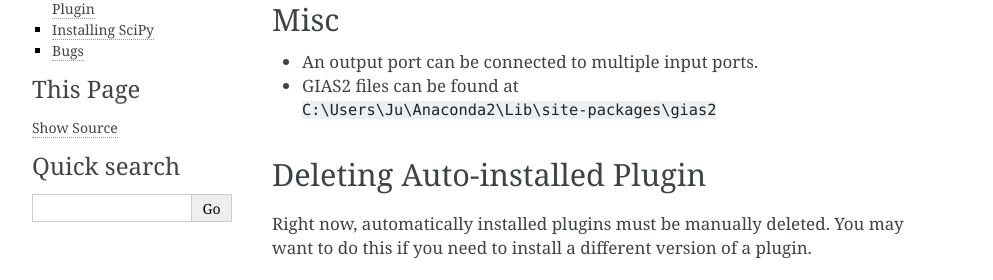
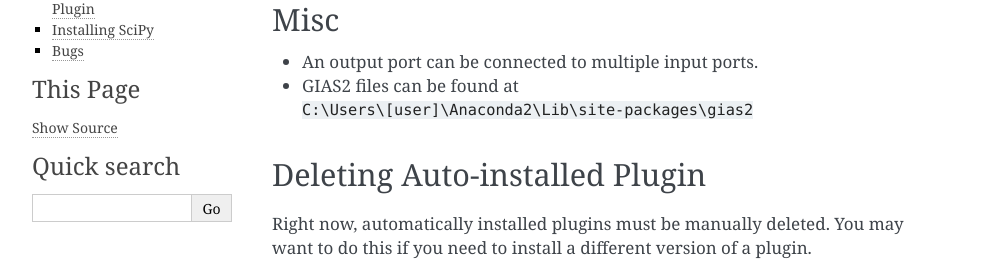
Before and after one commit to juzhang/mapclient-fai-workshop, a Sphinx documentation site: the page built from doc/tips-and-tricks.rst, in a window 1280 px wide. Shown: the part 159-439 px from the top of the page, without its empty margins (148-1141 px from the left). Built offline with Sphinx 7.4.7, drawn with Linux system fonts in a browser that asks for light colours.

Commit message:
removed name from user path

```diff
--- a/doc/tips-and-tricks.rst
+++ b/doc/tips-and-tricks.rst
@@ -7,7 +7,7 @@ This page lists tips and tricks noted during the workshop.
 Misc
 ====
 - An output port can be connected to multiple input ports.
-- GIAS2 files can be found at ``C:\Users\Ju\Anaconda2\Lib\site-packages\gias2``
+- GIAS2 files can be found at ``C:\Users\[user]\Anaconda2\Lib\site-packages\gias2``
 
 
 Deleting Auto-installed Plugin
```
